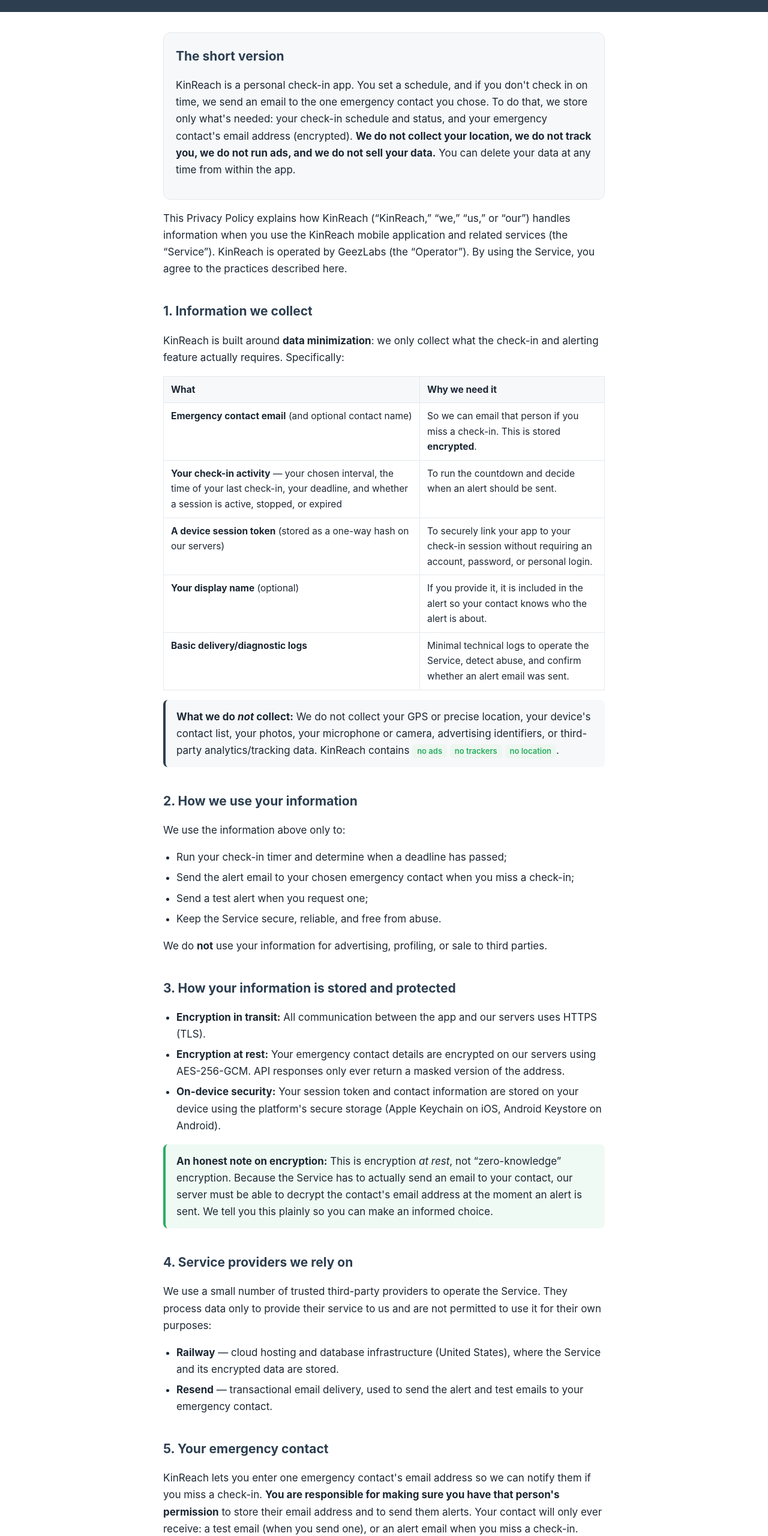
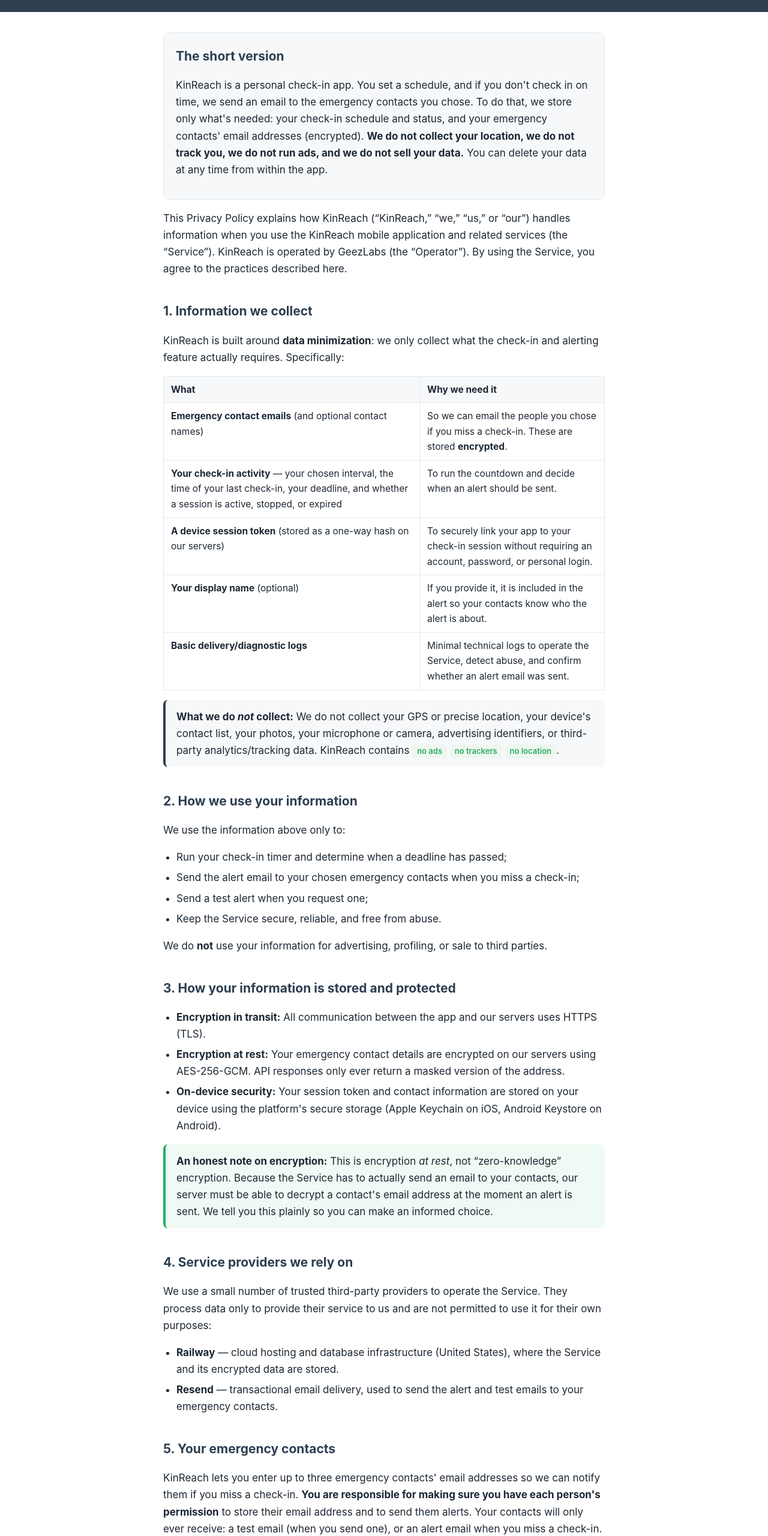
Before and after one commit to TechPro369/kinreach-site, a plain HTML site: page privacy-policy.html in a window 1280 px wide. Shown: the part 160-2721 px from the top of the page at 60% size. Drawn offline with Linux system fonts and the light colour scheme.

Commit message:
Add files via upload

```diff
--- a/privacy-policy.html
+++ b/privacy-policy.html
@@ -76,7 +76,7 @@
   <div class="inner">
     <div class="brand"><span class="heart">&#10084;</span> KinReach</div>
     <h1>Privacy Policy</h1>
-    <p class="eff">Effective date: September 3, 2026 &middot; Last updated: September 3, 2026</p>
+    <p class="eff">Effective date: September 3, 2026 &middot; Last updated: November 22, 2026</p>
   </div>
 </header>
 
@@ -84,7 +84,7 @@
 
   <div class="summary">
     <h2>The short version</h2>
-    <p>KinReach is a personal check-in app. You set a schedule, and if you don't check in on time, we send an email to the one emergency contact you chose. To do that, we store only what's needed: your check-in schedule and status, and your emergency contact's email address (encrypted). <strong>We do not collect your location, we do not track you, we do not run ads, and we do not sell your data.</strong> You can delete your data at any time from within the app.</p>
+    <p>KinReach is a personal check-in app. You set a schedule, and if you don't check in on time, we send an email to the emergency contacts you chose. To do that, we store only what's needed: your check-in schedule and status, and your emergency contacts' email addresses (encrypted). <strong>We do not collect your location, we do not track you, we do not run ads, and we do not sell your data.</strong> You can delete your data at any time from within the app.</p>
   </div>
 
   <p>This Privacy Policy explains how KinReach (&ldquo;KinReach,&rdquo; &ldquo;we,&rdquo; &ldquo;us,&rdquo; or &ldquo;our&rdquo;) handles information when you use the KinReach mobile application and related services (the &ldquo;Service&rdquo;). KinReach is operated by GeezLabs (the &ldquo;Operator&rdquo;). By using the Service, you agree to the practices described here.</p>
@@ -94,10 +94,10 @@
 
   <table class="data">
     <tr><th>What</th><th>Why we need it</th></tr>
-    <tr><td><strong>Emergency contact email</strong> (and optional contact name)</td><td>So we can email that person if you miss a check-in. This is stored <strong>encrypted</strong>.</td></tr>
+    <tr><td><strong>Emergency contact emails</strong> (and optional contact names)</td><td>So we can email the people you chose if you miss a check-in. These are stored <strong>encrypted</strong>.</td></tr>
     <tr><td><strong>Your check-in activity</strong> &mdash; your chosen interval, the time of your last check-in, your deadline, and whether a session is active, stopped, or expired</td><td>To run the countdown and decide when an alert should be sent.</td></tr>
     <tr><td><strong>A device session token</strong> (stored as a one-way hash on our servers)</td><td>To securely link your app to your check-in session without requiring an account, password, or personal login.</td></tr>
-    <tr><td><strong>Your display name</strong> (optional)</td><td>If you provide it, it is included in the alert so your contact knows who the alert is about.</td></tr>
+    <tr><td><strong>Your display name</strong> (optional)</td><td>If you provide it, it is included in the alert so your contacts know who the alert is about.</td></tr>
     <tr><td><strong>Basic delivery/diagnostic logs</strong></td><td>Minimal technical logs to operate the Service, detect abuse, and confirm whether an alert email was sent.</td></tr>
   </table>
 
@@ -109,7 +109,7 @@
   <p>We use the information above only to:</p>
   <ul>
     <li>Run your check-in timer and determine when a deadline has passed;</li>
-    <li>Send the alert email to your chosen emergency contact when you miss a check-in;</li>
+    <li>Send the alert email to your chosen emergency contacts when you miss a check-in;</li>
     <li>Send a test alert when you request one;</li>
     <li>Keep the Service secure, reliable, and free from abuse.</li>
   </ul>
@@ -122,24 +122,24 @@
     <li><strong>On-device security:</strong> Your session token and contact information are stored on your device using the platform's secure storage (Apple Keychain on iOS, Android Keystore on Android).</li>
   </ul>
   <div class="callout">
-    <p style="margin:0"><strong>An honest note on encryption:</strong> This is encryption <em>at rest</em>, not &ldquo;zero-knowledge&rdquo; encryption. Because the Service has to actually send an email to your contact, our server must be able to decrypt the contact's email address at the moment an alert is sent. We tell you this plainly so you can make an informed choice.</p>
+    <p style="margin:0"><strong>An honest note on encryption:</strong> This is encryption <em>at rest</em>, not &ldquo;zero-knowledge&rdquo; encryption. Because the Service has to actually send an email to your contacts, our server must be able to decrypt a contact's email address at the moment an alert is sent. We tell you this plainly so you can make an informed choice.</p>
   </div>
 
   <h2>4. Service providers we rely on</h2>
   <p>We use a small number of trusted third-party providers to operate the Service. They process data only to provide their service to us and are not permitted to use it for their own purposes:</p>
   <ul>
     <li><strong>Railway</strong> &mdash; cloud hosting and database infrastructure (United States), where the Service and its encrypted data are stored.</li>
-    <li><strong>Resend</strong> &mdash; transactional email delivery, used to send the alert and test emails to your emergency contact.</li>
+    <li><strong>Resend</strong> &mdash; transactional email delivery, used to send the alert and test emails to your emergency contacts.</li>
   </ul>
 
-  <h2>5. Your emergency contact</h2>
-  <p>KinReach lets you enter one emergency contact's email address so we can notify them if you miss a check-in. <strong>You are responsible for making sure you have that person's permission</strong> to store their email address and to send them alerts. Your contact will only ever receive: a test email (when you send one), or an alert email when you miss a check-in. These emails clearly identify KinReach and, where a test, state plainly that it is only a test.</p>
+  <h2>5. Your emergency contacts</h2>
+  <p>KinReach lets you enter up to three emergency contacts' email addresses so we can notify them if you miss a check-in. <strong>You are responsible for making sure you have each person's permission</strong> to store their email address and to send them alerts. Your contacts will only ever receive: a test email (when you send one), or an alert email when you miss a check-in. These emails clearly identify KinReach and, where a test, state plainly that it is only a test.</p>
 
   <h2>6. Data retention and deletion</h2>
   <p>We keep your data only while it is needed to provide the Service:</p>
   <ul>
     <li><strong>Stopping a session</strong> tells our server to end it and clears its active credentials.</li>
-    <li><strong>Removing your contact</strong> in the app deletes that contact's stored (encrypted) details from our server.</li>
+    <li><strong>Removing a contact</strong> in the app deletes that contact's stored (encrypted) details from our server.</li>
     <li>You can delete your KinReach data at any time from within the app. If you would like us to delete any remaining data associated with you, contact us at the address below and we will do so.</li>
   </ul>
 
```
Also changed, not shown: terms-of-service.html (+9 -9 lines).
